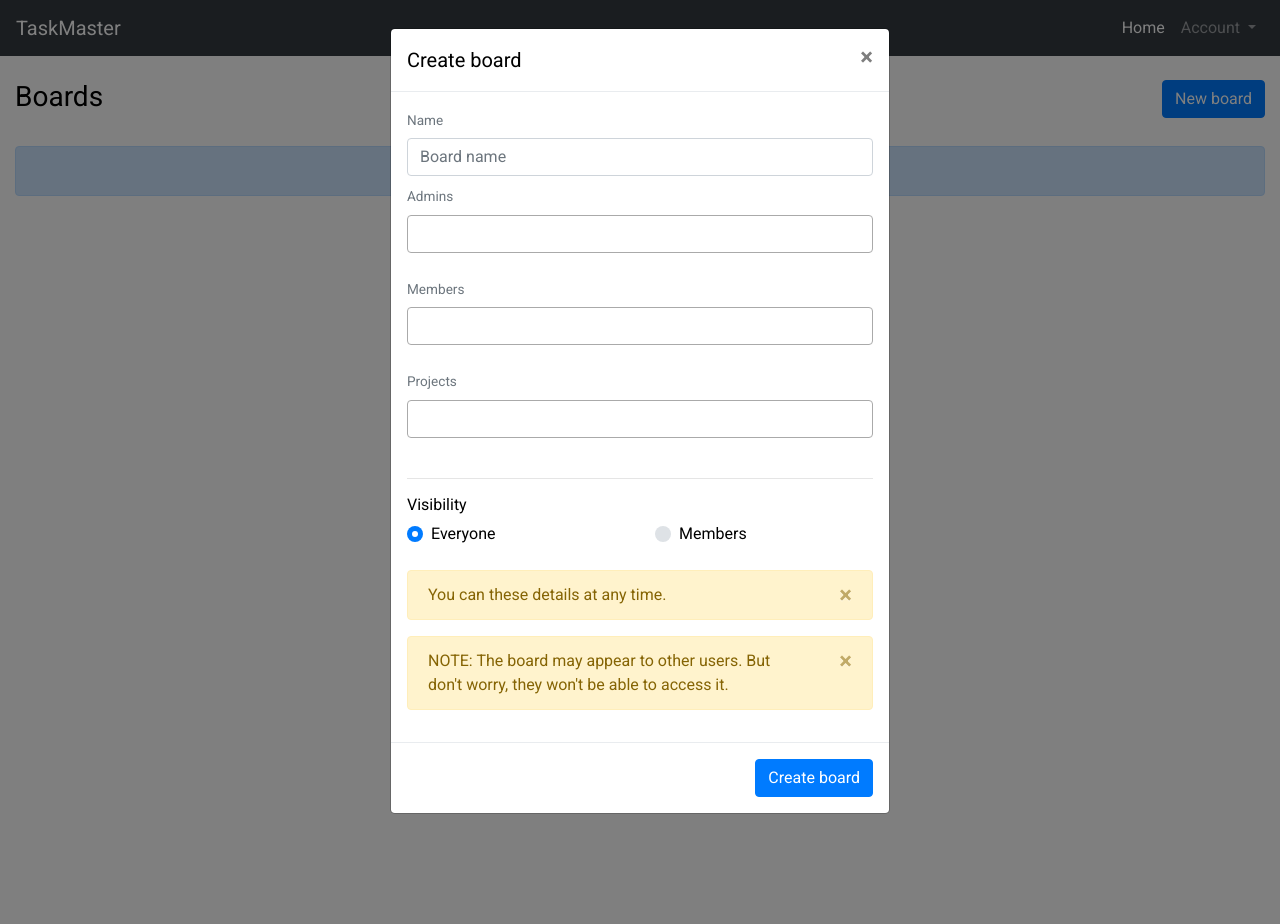
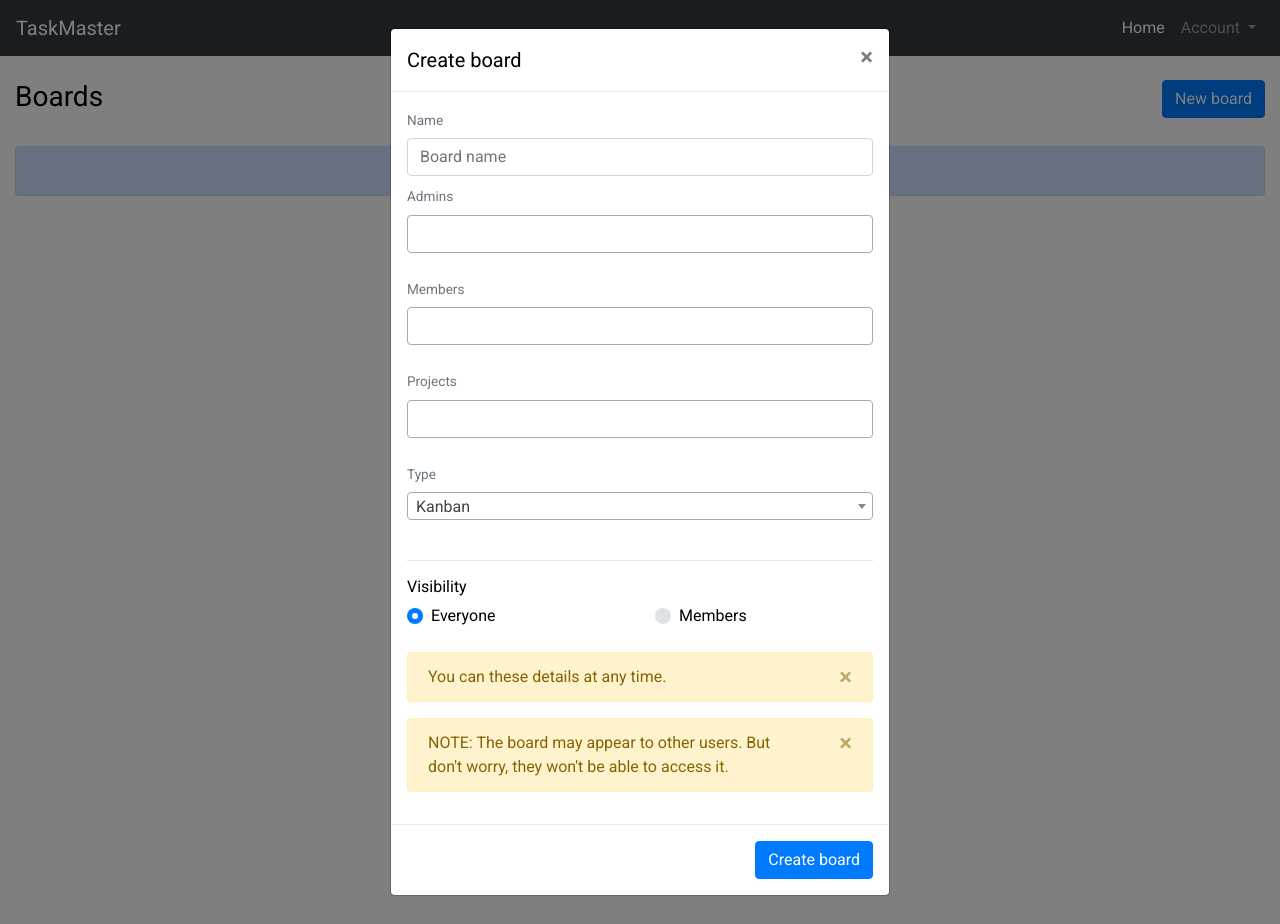
Before and after one commit to hajam09/taskmaster, a Django app: page /jira/boards/ in a window 1280 px wide, after a click on "New board". Run offline with Django 3.2, Linux system fonts and the light colour scheme; the visitor is signed in with stand-in values (Sample User, id 1); data comes from the database, SQL or seed files in the repository; data that the repository does not hold is empty; some libraries are stand-ins or nearby versions.

Commit message:
allow user to select scrum or kanban board

```diff
--- a/jira/models.py
+++ b/jira/models.py
@@ -8,6 +8,7 @@ from django.core.exceptions import ValidationError
 from django.db import models
 from django.urls import reverse
 from django.utils import timezone
+from django.utils.translation import gettext_lazy as _
 
 from accounts.models import BaseModel, generateString, Component
 
@@ -45,11 +46,16 @@ class Project(BaseModel):
 
 
 class Board(BaseModel):
+    class Types(models.TextChoices):
+        SCRUM = 'SCRUM', _('Scrum')
+        KANBAN = 'KANBAN', _('Kanban')
+
     internalKey = models.CharField(max_length=2048, blank=True, null=True, unique=True)
     url = models.SlugField(max_length=10, editable=settings.DEBUG, unique=True, default=generateString, db_index=True)
     projects = models.ManyToManyField(Project, blank=True, related_name='boardProjects')
     admins = models.ManyToManyField(User, blank=True, related_name='boardAdmins')
     members = models.ManyToManyField(User, blank=True, related_name='boardMembers')
+    type = models.CharField(max_length=10, choices=Types.choices, default=Types.KANBAN)  # TODO: Change to component if needed
     isPrivate = models.BooleanField(default=False)
 
     class Meta:
--- a/jira/templates/jira/boards.html
+++ b/jira/templates/jira/boards.html
@@ -53,6 +53,15 @@
                                         {% for p in projects %}
                                             <option value="{{ p.id }}">{{ p.internalKey }}</option>
                                         {% endfor %}
+                                    </select>
+                                </div>
+                            </dd>
+                            <dd class="col-md-12">
+                                <label style="font-size: 85%; color: #6c757d;">Type</label>
+                                <div class="form-group">
+                                    <select class="form-control select2bs4" name="board-type" data-placeholder="Scrum or Kanban" style="width: 100%" required>
+                                        <option value="SCRUM">Scrum</option>
+                                        <option value="KANBAN" selected>Kanban</option>
                                     </select>
                                 </div>
                             </dd>
@@ -125,6 +134,7 @@
                             <th>Name</th>
                             <th>Admins</th>
                             <th>Members</th>
+                            <th>Type</th>
                             <th>Project</th>
                         </tr>
                     </thead>
@@ -228,6 +238,13 @@
                                     </ul>
                                 </td>
                             {% endif %}
+                                <td>
+                                {% if b.type == 'KANBAN' %}
+                                    <span class="badge badge-primary" style="background-color: #7f45dd">{{ b.type }}</span>
+                                {% else %}
+                                    <span class="badge badge-primary" style="background-color: #00761b">{{ b.type }}</span>
+                                {% endif %}
+                                </td>
                             {% if b.projects.count == 1 %}
                                 <td>
                                     {% for project in b.projects.all %}
--- a/jira/views.py
+++ b/jira/views.py
@@ -1,4 +1,5 @@
 import json
+from datetime import datetime
 
 from django.contrib import messages
 from django.contrib.auth.decorators import login_required
@@ -242,6 +243,7 @@ def boards(request):
         try:
             newBoard = Board.objects.create(
                 internalKey=request.POST['board-name'],
+                type=request.POST['board-type'],
                 isPrivate=request.POST['board-visibility'] == 'visibility-members'
             )
 
```
Also changed, not shown: jira/templates/jira/projectSettings.html (+8 -0 lines).
